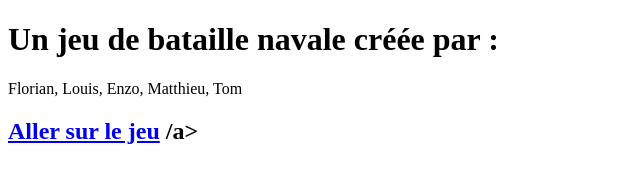
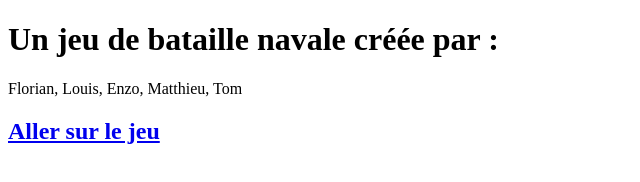
Before and after one commit to louisingelaereepid/projet-bataille-navale, a plain HTML site: page index.html in a window 1280 px wide. Shown: the full height of the page, 0-640 px from the left. Drawn offline with Linux system fonts and the light colour scheme.

Commit message:
correction lien index vers jeu

```diff
--- a/index.html
+++ b/index.html
@@ -11,7 +11,7 @@
   <body>                      <!-- Contenu visible -->
     <h1>Un jeu de bataille navale créée par :</h1>
     <p>Florian, Louis, Enzo, Matthieu, Tom</p>
-    <h2><a href="bataille.html">Aller sur le jeu</a> /a></h2>
+    <h2><a href="bataille.html">Aller sur le jeu </a></h2>
   </body>
 
 </html>
```
